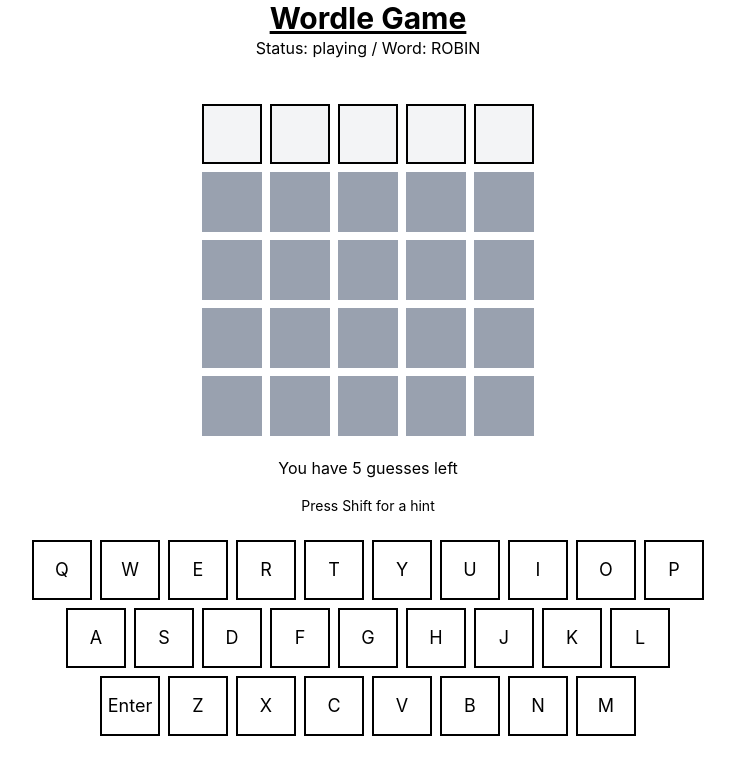
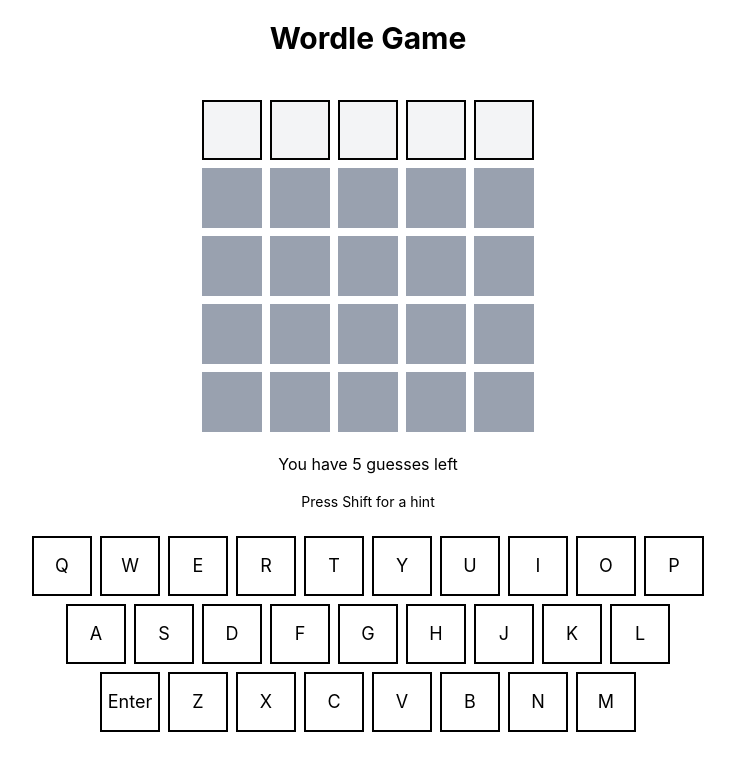
Before and after one commit to CesarSG/WordleGame, a React (Vite) app: page / in a window 1280 px wide. Shown: the top 774 px of the page, without its empty margins (272-1007 px from the left). Built offline with nearby package versions, Linux system fonts and the light colour scheme.

Commit message:
feat: improve header styling and adjust layout for better UX

```diff
--- a/src/App.tsx
+++ b/src/App.tsx
@@ -174,10 +174,9 @@ function App() {
       <div className="container mx-auto">
         <div className="grid grid-cols-1 gap-4">
           <div>
-            <h1 className="text-3xl font-bold underline text-center">
+            <h1 className="text-3xl font-bold text-center mt-5">
               Wordle Game
             </h1>
-            <p className="text-center">Status: {status} / Word: {currentWord}</p>
           </div>
           <Board
               currentGuess={currentGuess}
```
